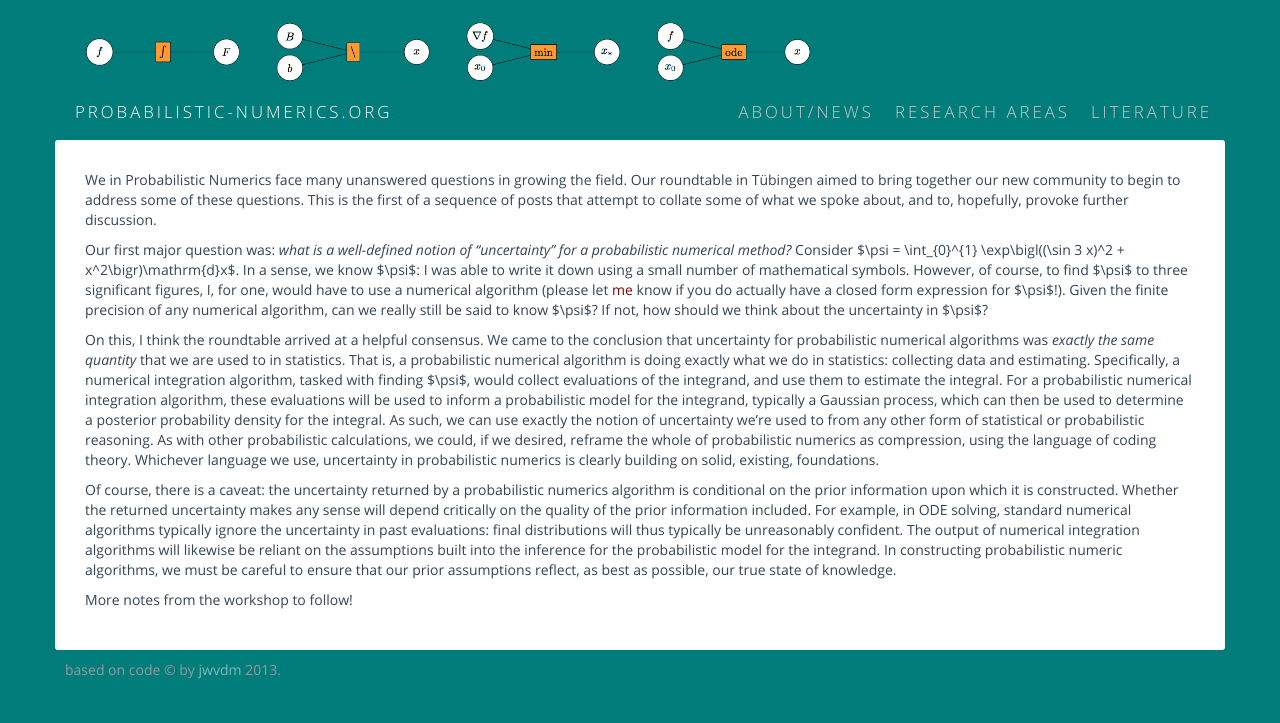
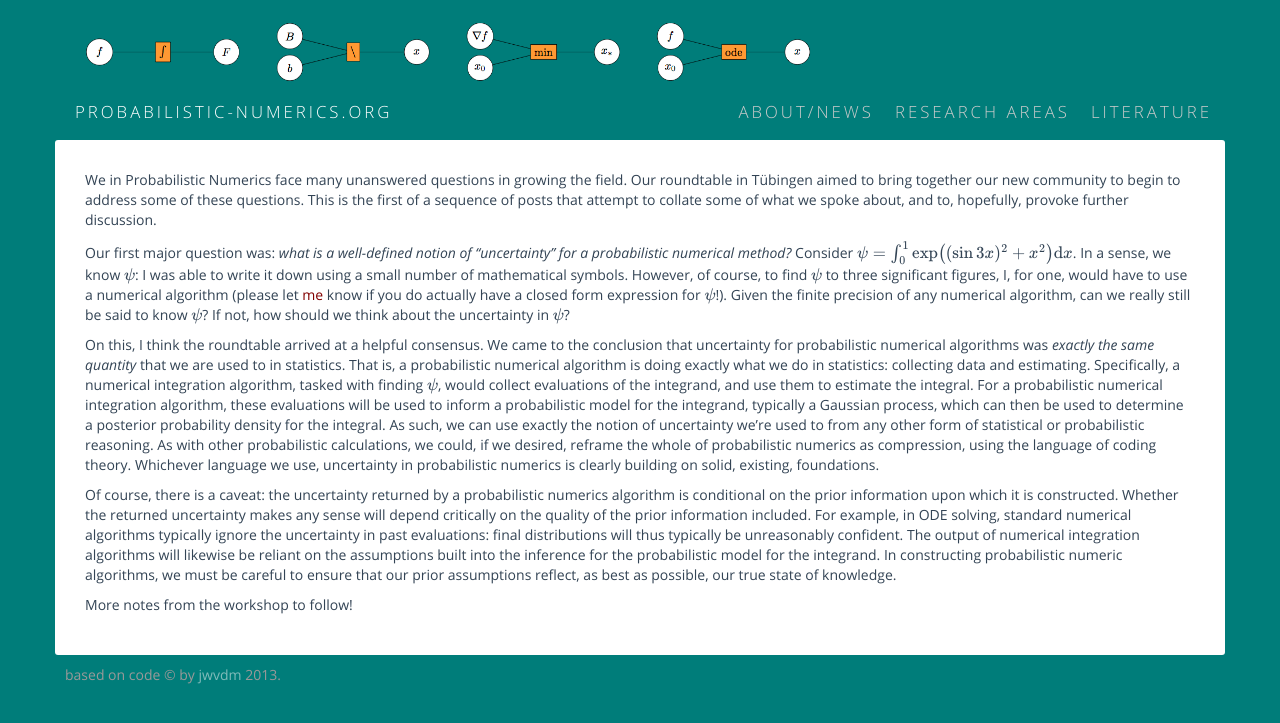
Before and after one commit to philipphennig/probabilistic-numerics.org, a Jekyll site: the page built from _posts/2014-08-27-Roundtable-Uncertainty.md, in a window 1280 px wide. Shown: the top 723 px of the page. Built offline with Jekyll 4.4.1, drawn with Linux system fonts in a browser that asks for light colours; formulas are drawn with MathJax 3.

Commit message:
corrected maths to permit mathjax to work

```diff
--- a/_posts/2014-08-27-Roundtable-Uncertainty.md
+++ b/_posts/2014-08-27-Roundtable-Uncertainty.md
@@ -10,16 +10,16 @@ Our roundtable in Tübingen aimed to bring together our new community to begin t
 This is the first of a sequence of posts that attempt to collate some of what we spoke about, and to, hopefully, provoke further discussion.
 
 Our first major question was: *what is a well-defined notion of "uncertainty" for a probabilistic numerical method?*
-Consider $\psi = \int_{0}^{1} \exp\bigl((\sin 3 x)^2 + x^2\bigr)\mathrm{d}x$.
-In a sense, we know $\psi$: I was able to write it down using a small number of mathematical symbols.
-However, of course, to find $\psi$ to three significant figures, I, for one, would have to use a numerical algorithm (please let [me](mailto:mosb@robots.ox.ac.uk) know if you do actually have a closed form expression for $\psi$!).
-Given the finite precision of any numerical algorithm, can we really still be said to know $\psi$?
-If not, how should we think about the uncertainty in $\psi$?
+Consider $$\psi = \int_{0}^{1} \exp\bigl((\sin 3 x)^2 + x^2\bigr)\mathrm{d}x$$.
+In a sense, we know $$\psi$$: I was able to write it down using a small number of mathematical symbols.
+However, of course, to find $$\psi$$ to three significant figures, I, for one, would have to use a numerical algorithm (please let [me](mailto:mosb@robots.ox.ac.uk) know if you do actually have a closed form expression for $$\psi$$!).
+Given the finite precision of any numerical algorithm, can we really still be said to know $$\psi$$?
+If not, how should we think about the uncertainty in $$\psi$$?
 
 On this, I think the roundtable arrived at a helpful consensus.
 We came to the conclusion that uncertainty for probabilistic numerical algorithms was *exactly the same quantity* that we are used to in statistics.
 That is, a probabilistic numerical algorithm is doing exactly what we do in statistics: collecting data and estimating.
-Specifically, a numerical integration algorithm, tasked with finding $\psi$, would collect evaluations of the integrand, and use them to estimate the integral.
+Specifically, a numerical integration algorithm, tasked with finding $$\psi$$, would collect evaluations of the integrand, and use them to estimate the integral.
 For a probabilistic numerical integration algorithm, these evaluations will be used to inform a probabilistic model for the integrand, typically a Gaussian process, which can then be used to determine a posterior probability density for the integral.
 As such, we can use exactly the notion of uncertainty we're used to from any other form of statistical or probabilistic reasoning.
 As with other probabilistic calculations, we could, if we desired, reframe the whole of probabilistic numerics as compression, using the language of coding theory.
```
